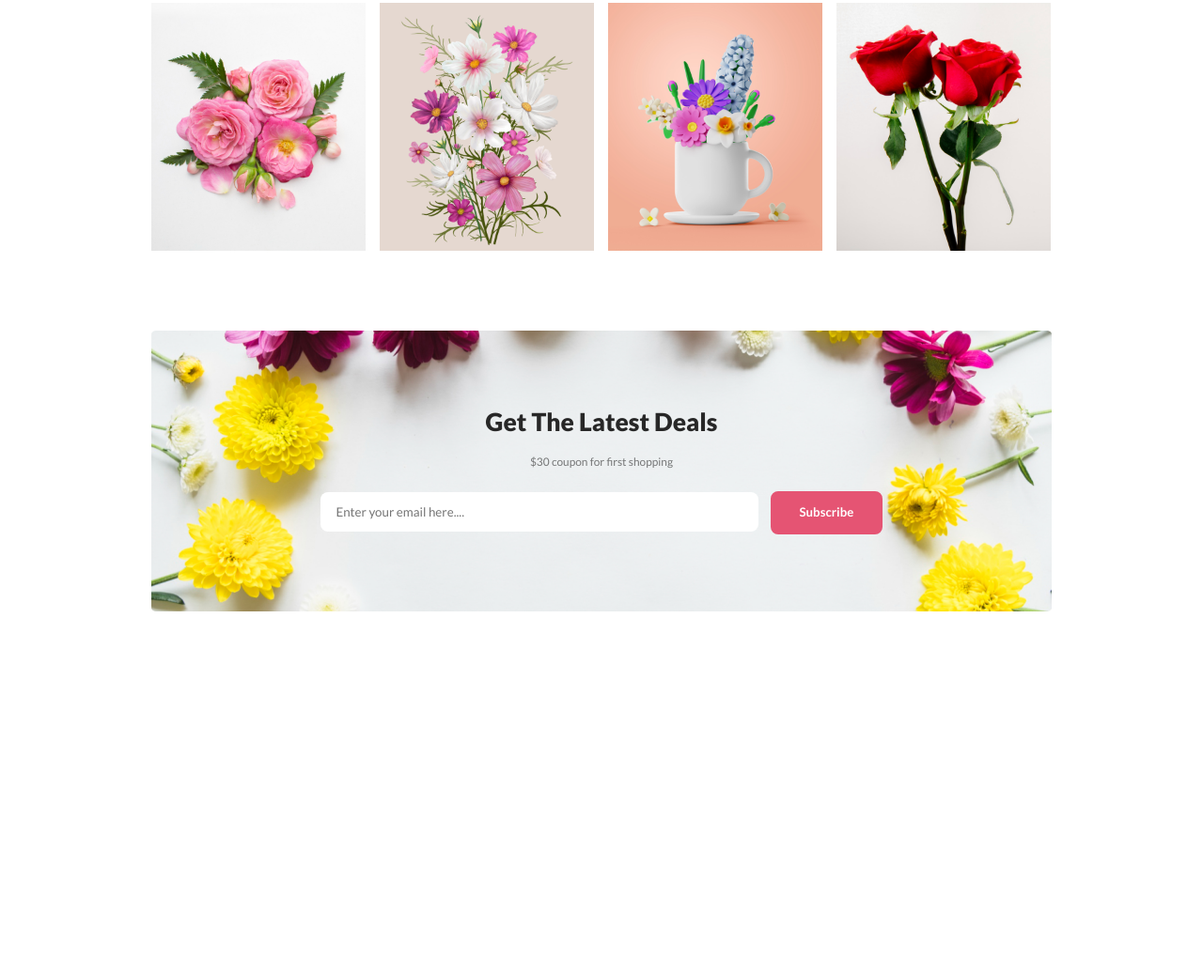
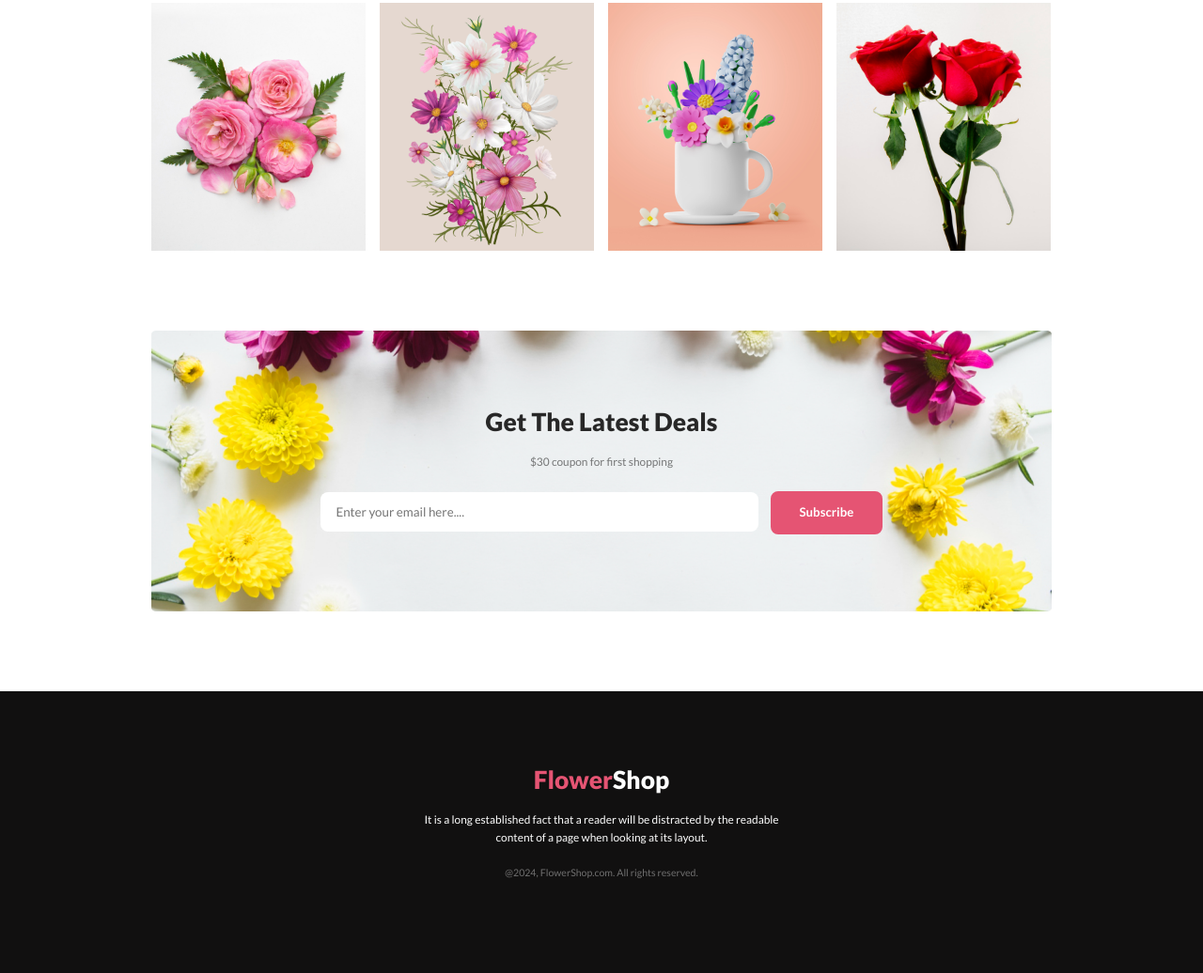
Before and after one commit to jiadalfahmid/Flower-shop, a plain HTML site: page index.html in a window 1280 px wide. Shown: the part 2224-3260 px from the top of the page at 94% size. Before the commit the page ends 2960 px from the top, so only its background shows below. Drawn offline with Linux system fonts and the light colour scheme.

Commit message:
Completed Flower Shop website with HTML & CSS

```diff
--- a/css/style.css
+++ b/css/style.css
@@ -230,3 +230,45 @@
 }
 /* newsletter section ends */
 /* body ends */
+/* footer section starts */
+footer{
+  background: rgb(17, 16, 16);
+  height: 300px;
+  color: white;
+  display: flex;
+  flex-direction: column;
+  justify-content: center;
+  align-items: center;
+
+}
+
+footer h2{
+  font-size: 26.4px;
+  font-weight: 800;
+  line-height: 31.68px;
+  text-align: center;
+  margin-bottom: 15.84px;
+}
+
+footer h2 span{
+  color: #E55473;
+}
+
+footer p{
+  font-size: 11.88px;
+  font-weight: 400;
+  line-height: 19.8px;
+  text-align: center;
+  margin-bottom: 21.12px;
+  max-width: 395px;
+}
+
+footer .rights{
+  color: rgba(255, 255, 255, 0.4);
+  font-size: 10.56px;
+  font-weight: 400;
+  line-height: 12.54px;
+  letter-spacing: 0%;
+  text-align: center;
+}
+/* footer section ends */
--- a/index.html
+++ b/index.html
@@ -95,5 +95,12 @@
     </form>
    </section>
   <!-- newsletter section ends -->
+   <!-- footer section starts -->
+   <footer>
+    <h2><span>Flower</span>Shop</h2>
+    <p>It is a long established fact that a reader will be distracted by the readable content of a page when looking at its layout.</p>
+    <p class="rights">@2024, FlowerShop.com. All rights reserved. </p>
+   </footer>
+   <!-- footer section ends -->
 </body>
 </html>
```
